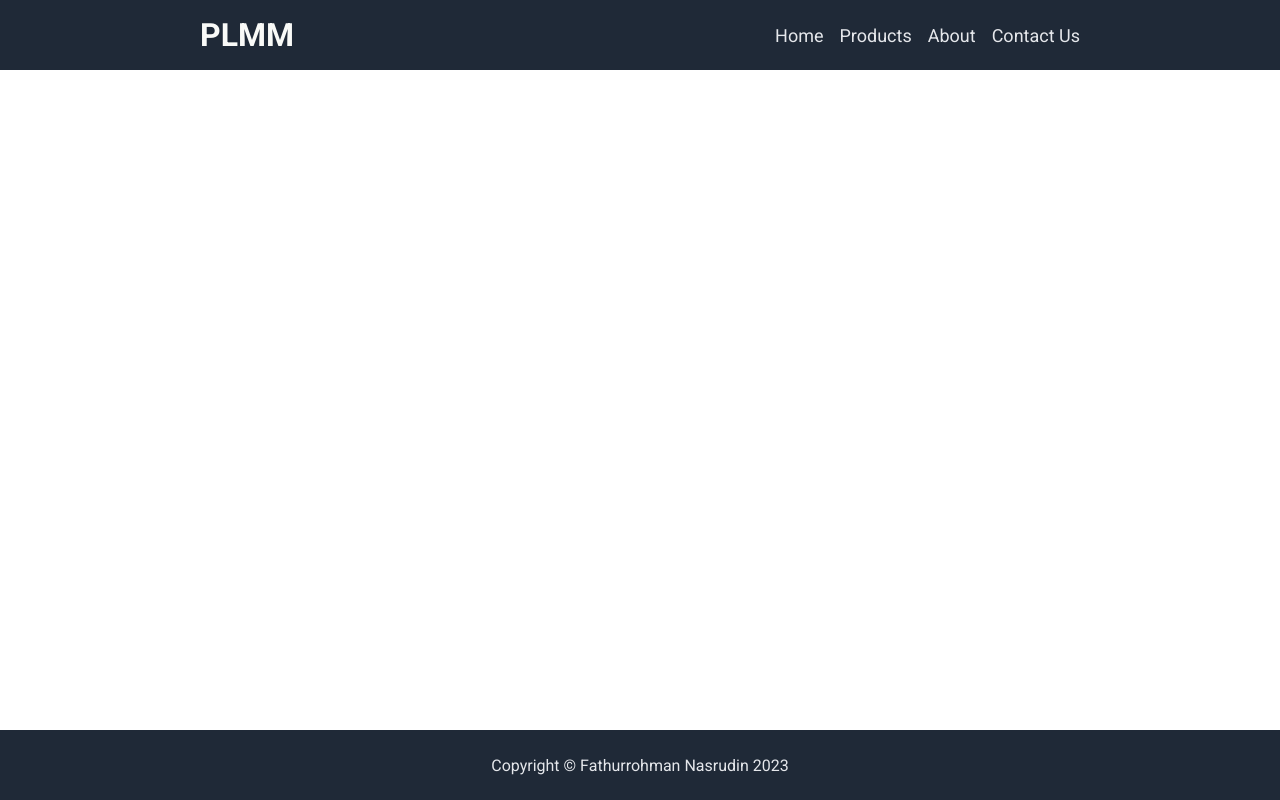
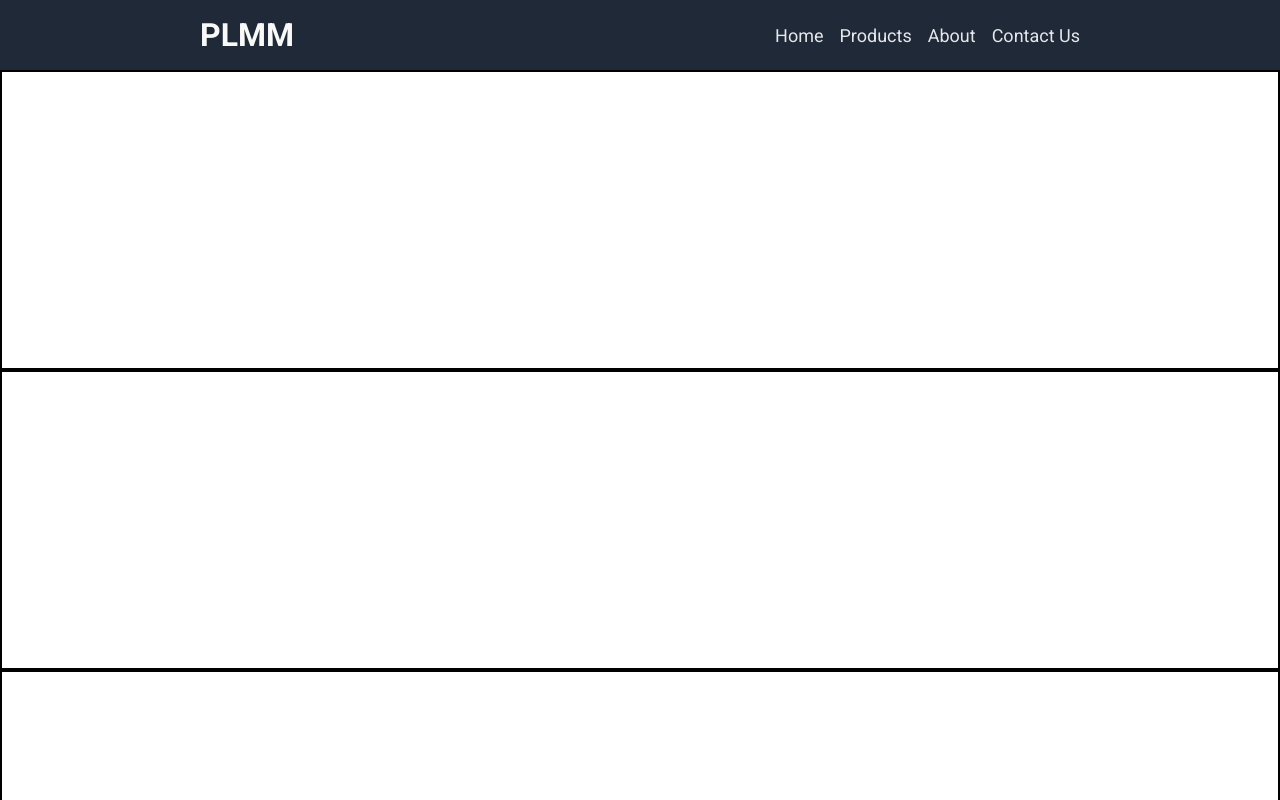
Before and after one commit to fath-nasrudin/landing-page-lele-maju-mundur, a plain HTML site: page index.html in a window 1280 px wide. Shown: the top 800 px of the page. Drawn offline with Linux system fonts and the light colour scheme.

Commit message:
Add body layout

```diff
--- a/css/styles.css
+++ b/css/styles.css
@@ -86,4 +86,18 @@ body {
 /* body */
 .body {
   flex: 1;
+
+  display: flex;
+  flex-direction: column;
 }
+
+.section {
+  flex: 1;
+
+  display: flex;
+  gap: 1rem;
+
+  min-height: 300px;
+  border: 2px solid black;
+  padding: 1rem 200px;
+}
```
